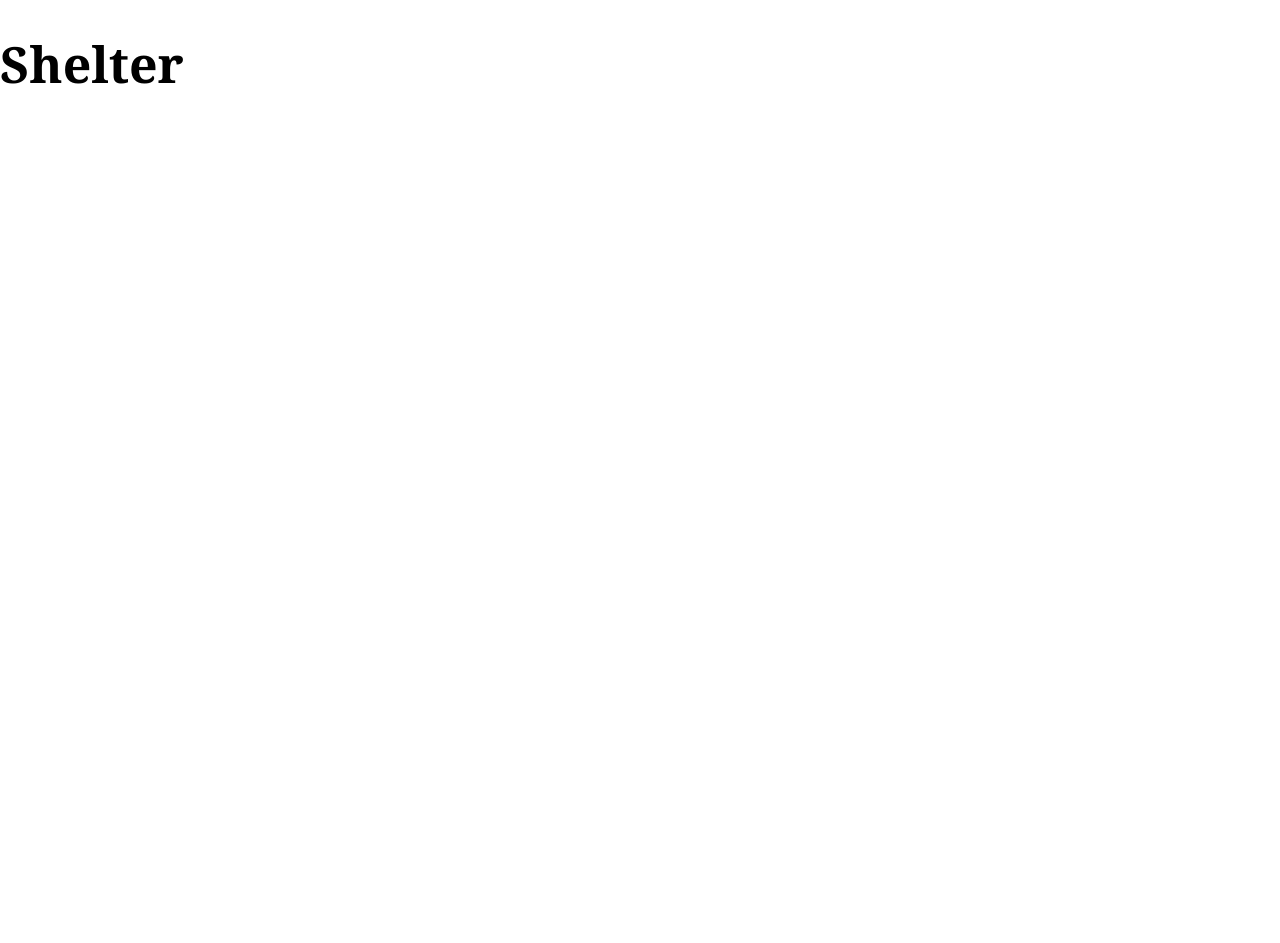
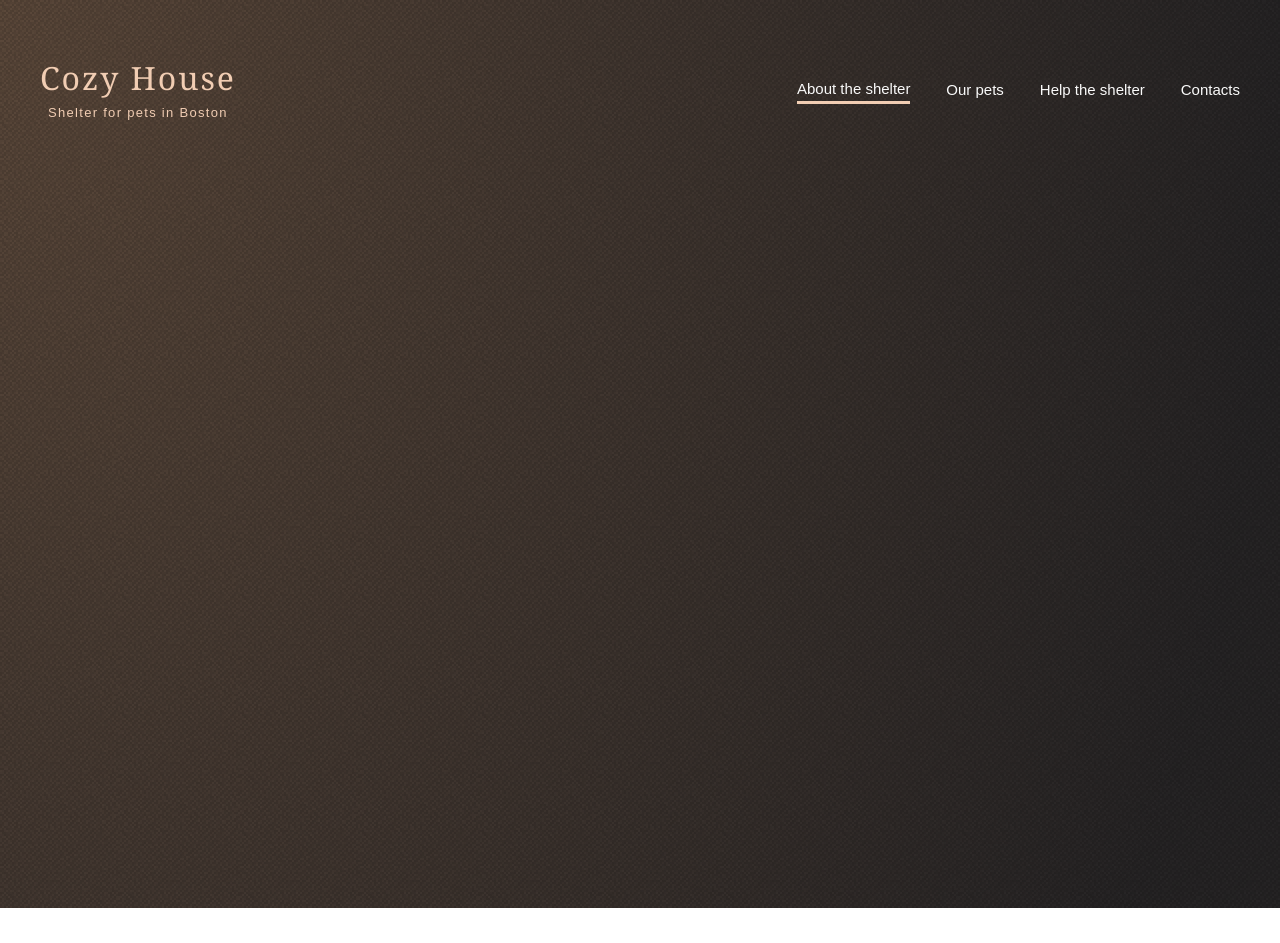
Before and after one commit to Gricyan/JS-FE-2022, a website: page shelter/index.html in a window 1280 px wide. Before the commit the page ends 800 px from the top, so only its background shows below. Drawn offline with Linux system fonts and the light colour scheme.

Commit message:
feat: add start-screen container with header (logo and menu)

```diff
--- a/shelter/index.html
+++ b/shelter/index.html
@@ -10,7 +10,26 @@
 </head>
 
 <body>
-  <h1 class="title">Shelter</h1>
+  <div class="start-screen-container">
+    <header class="header header-wrapper">
+      <div class="logo">
+        <div class="logo__title">Cozy House</div>
+        <div class="logo__subtitle">Shelter for pets in Boston</div>
+      </div>
+      <div class="nav">
+        <ul class="nav__list">
+          <li class="nav__link nav__link_active"><a href="#">About the shelter</a></li>
+          <li class="nav__link"><a href="#">Our pets</a></li>
+          <li class="nav__link"><a href="#">Help the shelter</a></li>
+          <li class="nav__link"><a href="#">Contacts</a></li>
+        </ul>
+      </div>
+    </header>
+  </div>
+
+
+
+  <h1 class="title sr-only">Shelter</h1>
 </body>
 
 </html>
--- a/shelter/scss/abstract/_constants.scss
+++ b/shelter/scss/abstract/_constants.scss
@@ -1,7 +1,8 @@
 /* primary colors */
 
 $color-primary: #F1CDB3;
+$color-light-s: #FAFAFA;
 
 /* basic sizes */
 
-$content-width: 1280px;
+$desktop-width: 1280px;
--- a/shelter/scss/abstract/_mixins.scss
+++ b/shelter/scss/abstract/_mixins.scss
@@ -4,3 +4,10 @@
   font-style: $style;
   line-height: $height;
 }
+
+@mixin flex-box ($flex: flex, $justify: space-between, $wrap: nowrap, $align: center) {
+  display: $flex;
+  justify-content: $justify;
+  flex-wrap: $wrap;
+  align-items: $align;
+}
--- a/shelter/scss/base/_base.scss
+++ b/shelter/scss/base/_base.scss
@@ -1,3 +1,7 @@
+* {
+  box-sizing: border-box;
+}
+
 html {
   font-size: 10px;
   scroll-behavior: smooth;
@@ -32,3 +36,13 @@ h5 {
   @extend %font-additional;
   @include font(1.5rem, 1.65rem, $weight: 400);
 }
+
+.sr-only:not(:focus):not(:active) {
+  clip: rect(0 0 0 0);
+  clip-path: inset(50%);
+  height: 1px;
+  overflow: hidden;
+  position: absolute;
+  white-space: nowrap;
+  width: 1px;
+}
--- /dev/null
+++ b/shelter/scss/base/_logo.scss
@@ -0,0 +1,17 @@
+.logo {
+  color: $color-primary;
+}
+
+.logo__title {
+  @extend %font-additional;
+  @include font(3.2rem, 3.52rem, $weight: 400);
+  letter-spacing: 0.06em;
+}
+
+.logo__subtitle {
+  padding-top: 10px;
+  @extend %font-primary;
+  @include font(1.3rem, 1.5rem, $weight: 400);
+  letter-spacing: 0.1em;
+  text-align: center;
+}
--- /dev/null
+++ b/shelter/scss/components/_navigation.scss
@@ -0,0 +1,18 @@
+.nav__list {
+  @include flex-box();
+  width: 443px;
+  list-style: none;
+  padding-inline-start: 0;
+  a {
+    color: $color-light-s;
+    text-decoration: none;
+  }
+}
+
+.nav__link_active::after {
+  content: "";
+  width: 100%;
+  height: 3px;
+  background: #F1CDB3;
+  display: block;
+}
--- /dev/null
+++ b/shelter/scss/components/_start.scss
@@ -0,0 +1,4 @@
+.start-screen-container {
+  min-height: 908px;
+  background: url(../../assets/img/start-bg.png), radial-gradient(100% 215.42% at 0% 0%, #5B483A 0%, #262425 100%), #211F20;
+}
--- /dev/null
+++ b/shelter/scss/layouts/_header.scss
@@ -0,0 +1,9 @@
+.header {
+  @include flex-box();
+}
+
+.header-wrapper {
+  width: $desktop-width;
+  margin: auto;
+  padding: 60px 40px;
+}
--- a/shelter/scss/style.scss
+++ b/shelter/scss/style.scss
@@ -10,4 +10,14 @@
 /* Base */
 
 @import "base/base";
+@import "base/logo";
 @import "base/typography";
+
+/* Components */
+
+@import "components/start";
+@import "components/navigation";
+
+/* Layouts */
+
+@import "layouts/header";
```
Also changed, not shown: shelter/assets/img/start-bg.png (added), shelter/scss/style.css, 1 other file.
